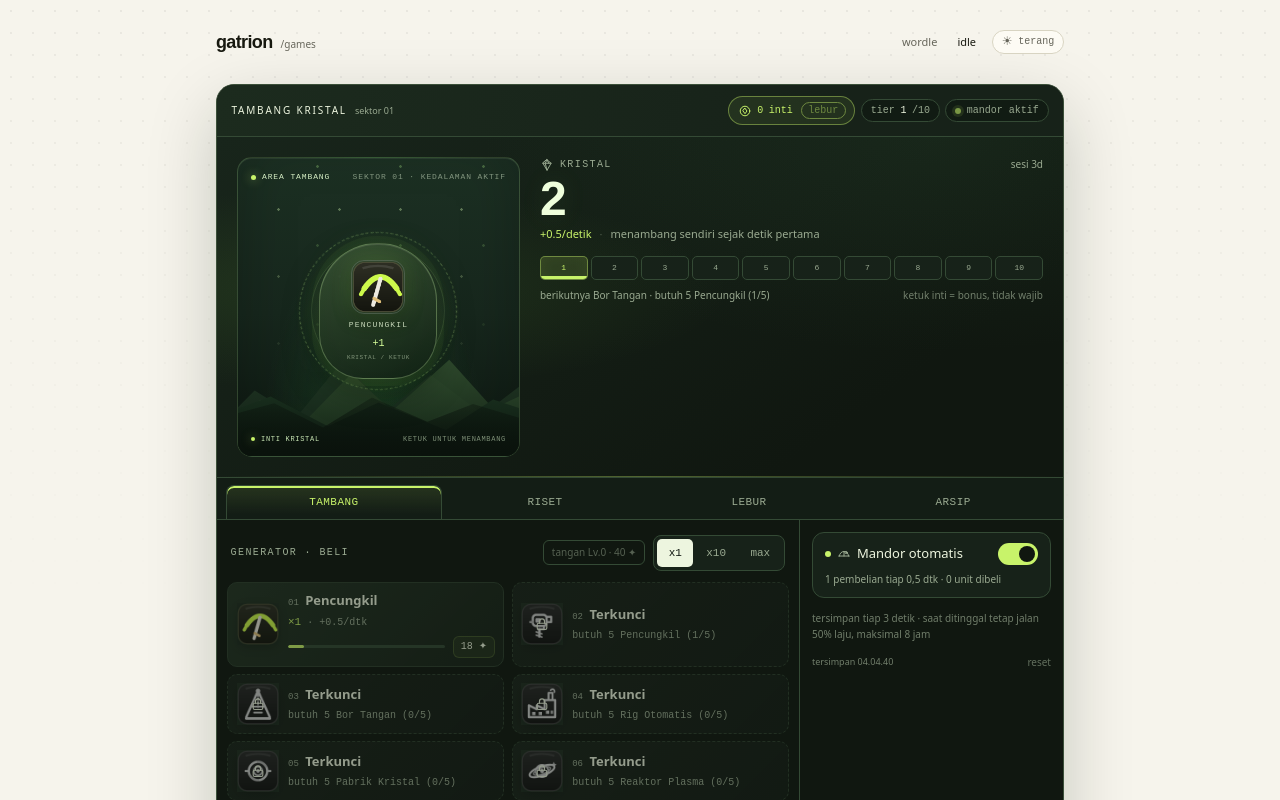
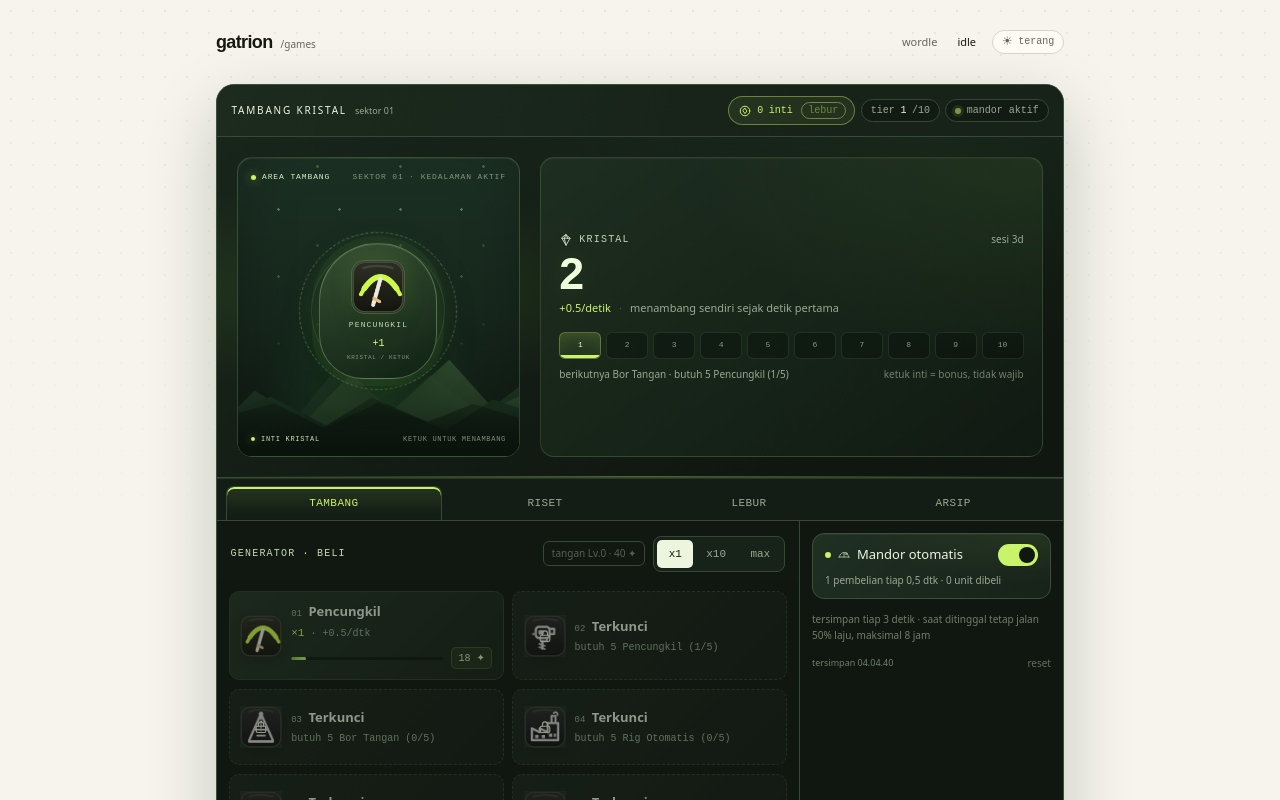
Before and after one commit to adi-santoso/gatrion-games, a React (Vite) app: page /#/idle in a window 1280 px wide. Shown: the top 800 px of the page. Built offline with nearby package versions, Linux system fonts and the light colour scheme.

Commit message:
Refine idle score panel and generator card hierarchy

```diff
--- a/src/styles/theme.css
+++ b/src/styles/theme.css
@@ -1407,3 +1407,115 @@
     animation: none;
   }
 }
+
+
+/* Stage companion panel: frame the live totals like an in-game status console. */
+.idle-cabinet .idle-score {
+  align-self: stretch;
+  display: flex;
+  flex-direction: column;
+  justify-content: center;
+  padding: 1.1rem 1.15rem;
+  border: 1px solid rgba(151, 194, 123, 0.2);
+  border-radius: 14px;
+  background:
+    radial-gradient(ellipse at 100% 0%, rgba(147, 218, 91, 0.08), transparent 48%),
+    linear-gradient(145deg, rgba(31, 47, 33, 0.96), rgba(17, 27, 19, 0.96));
+  box-shadow: inset 0 1px 0 rgba(231, 255, 219, 0.04);
+}
+
+.idle-cabinet .idle-score .display {
+  font-size: clamp(2rem, 4vw, 2.8rem);
+  line-height: 1;
+  letter-spacing: -0.055em;
+}
+
+.idle-cabinet .depth {
+  gap: 5px;
+  margin-top: 0.95rem;
+}
+
+.idle-cabinet .depth-seg {
+  min-height: 27px;
+  border-color: rgba(133, 168, 113, 0.16);
+  border-radius: 6px;
+  background: rgba(7, 14, 8, 0.38);
+  color: #879983;
+}
+
+.idle-cabinet .depth-seg[data-on="true"] {
+  border-color: rgba(200, 243, 106, 0.32);
+  background: linear-gradient(180deg, rgba(200, 243, 106, 0.16), rgba(200, 243, 106, 0.04));
+  color: #d9f8bc;
+}
+
+.idle-cabinet .panel-title {
+  color: #c3d6b8;
+  font-size: 10px;
+  letter-spacing: 0.12em;
+  text-transform: uppercase;
+}
+
+.idle-cabinet .panel-head {
+  background: rgba(17, 27, 19, 0.55);
+}
+
+.idle-cabinet .tab-bar {
+  border-top: 1px solid rgba(200, 243, 106, 0.12);
+  border-bottom-color: #344a35;
+}
+
+.idle-cabinet .tier-grid {
+  gap: 0.55rem;
+  padding: 0.65rem 0.75rem 0.8rem;
+}
+
+.idle-cabinet .tier-card {
+  min-height: 76px;
+  padding: 0.65rem;
+  border-radius: 10px;
+}
+
+.idle-cabinet .tier-name {
+  color: #e2edd9;
+}
+
+.idle-cabinet .tier-meta {
+  color: #9aaa91;
+}
+
+.idle-cabinet .tier-track {
+  background: rgba(4, 10, 5, 0.5);
+}
+
+.idle-cabinet .tier-track > span {
+  background: linear-gradient(90deg, #77bd4b, #c8f36a);
+  box-shadow: 0 0 8px rgba(200, 243, 106, 0.12);
+}
+
+.idle-cabinet .tier-cost {
+  border-radius: 5px;
+  color: #d5edbf;
+}
+
+.idle-cabinet #auto {
+  border-color: #3b5039;
+  background:
+    radial-gradient(ellipse at 100% 0%, rgba(200, 243, 106, 0.07), transparent 55%),
+    linear-gradient(135deg, #203023, #172219);
+  box-shadow: inset 0 1px 0 rgba(231, 255, 219, 0.04);
+}
+
+@media (max-width: 639px) {
+  .idle-cabinet .idle-score {
+    padding: 1rem;
+  }
+  .idle-cabinet .tier-grid {
+    gap: 0.45rem;
+    padding-inline: 0.55rem;
+  }
+  .idle-cabinet .tier-card {
+    min-height: 70px;
+    padding: 0.5rem;
+  }
+}
```
